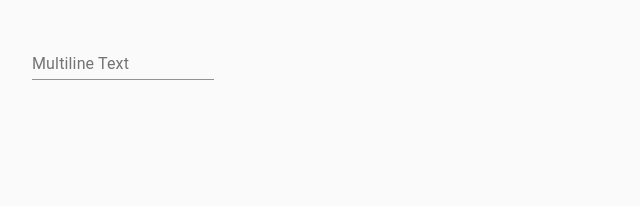
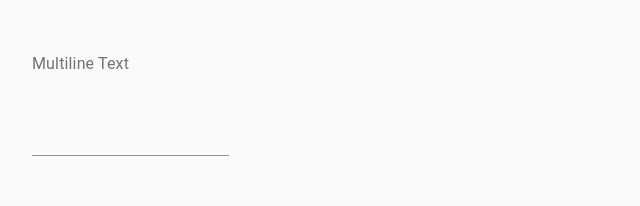
Before and after one commit to eliseuvideira/react-material-ui-cookbook, a React app: page / in a window 1280 px wide. Shown: the top 206 px of the page, without its empty margins (0-640 px from the left). Built offline with nearby package versions, Linux system fonts and the light colour scheme.

Commit message:
Setting a static height to the TextField multiline, using the rows property

```diff
--- a/src/components/Page.tsx
+++ b/src/components/Page.tsx
@@ -22,6 +22,7 @@ const Page = () => {
         <Grid item>
           <TextField
             multiline
+            rows={5}
             label="Multiline Text"
             value={multiline}
             onChange={(e) => setMultiline(e.target.value)}
```
